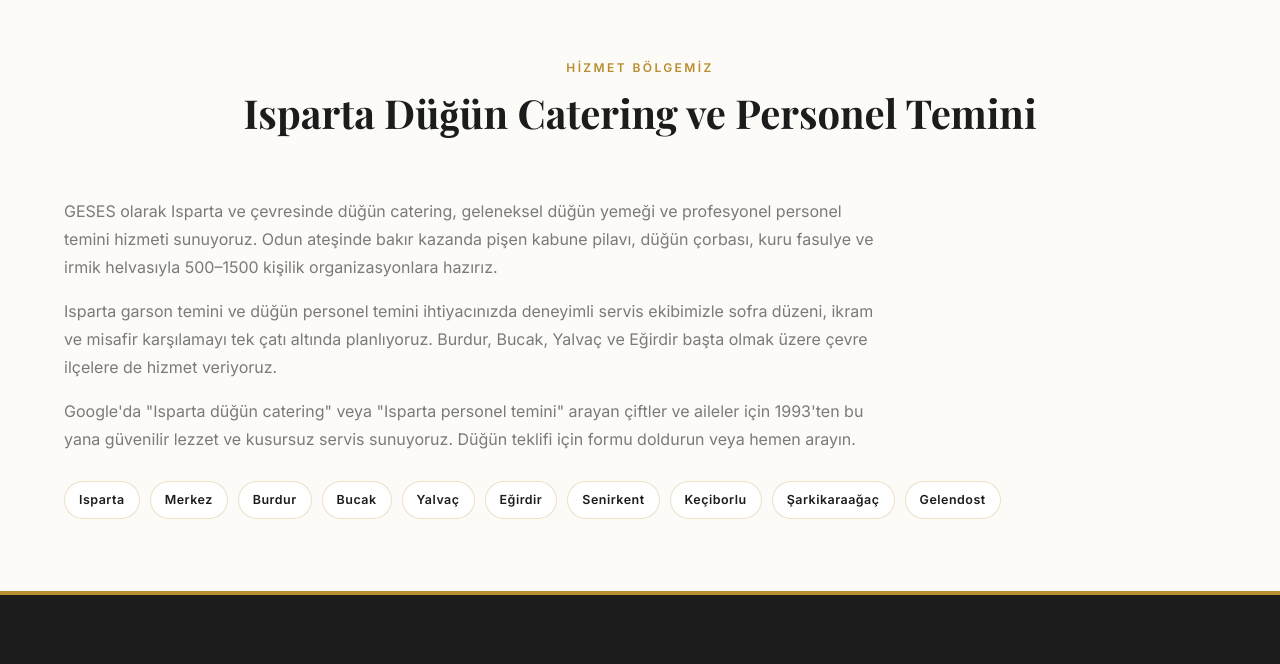
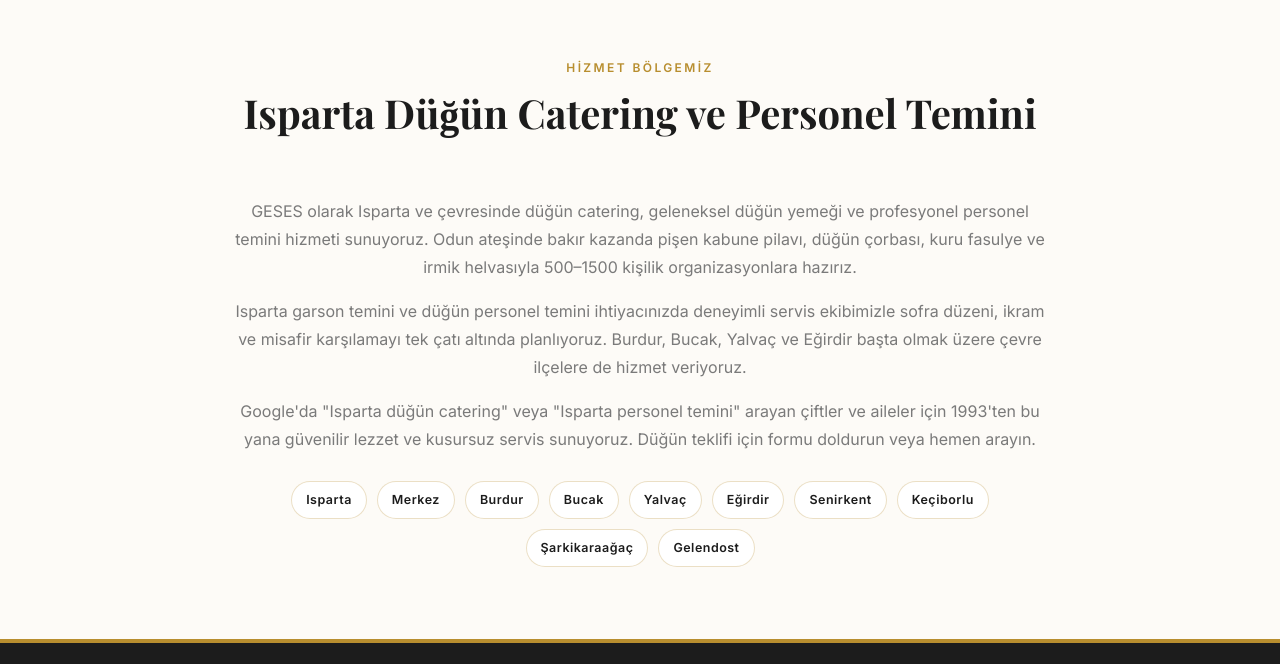
Before and after one commit to bekir3535bekir-cmd/geses-website, a website: page index.html in a window 1280 px wide. Shown: the part 9096-9760 px from the top of the page. Drawn offline with nearby package versions, Linux system fonts and the light colour scheme; no server answers; a web font is replaced by a local one.

Commit message:
Add files via upload

```diff
--- a/style.css
+++ b/style.css
@@ -1929,13 +1929,20 @@ body.lightbox-open {
   padding: 72px 0;
   background: var(--off-white);
   border-top: 1px solid var(--border-light);
+  text-align: center;
+}
+
+.local-seo-body {
+  max-width: 820px;
+  margin: 0 auto;
+  text-align: center;
 }
 
 .local-seo-body p {
   font-size: 1rem;
   line-height: 1.75;
   color: var(--text-light);
-  margin-bottom: 16px;
+  margin: 0 auto 16px;
   max-width: 820px;
 }
 
@@ -1947,9 +1954,11 @@ body.lightbox-open {
   list-style: none;
   display: flex;
   flex-wrap: wrap;
+  justify-content: center;
   gap: 10px;
-  margin-top: 28px;
+  margin: 28px auto 0;
   padding: 0;
+  max-width: 820px;
 }
 
 .local-seo-areas li {
@@ -2749,6 +2758,7 @@ body.lightbox-open {
   .gallery,
   .testimonials,
   .why-us,
+  .local-seo,
   .contact {
     padding: 72px 0;
   }
```
